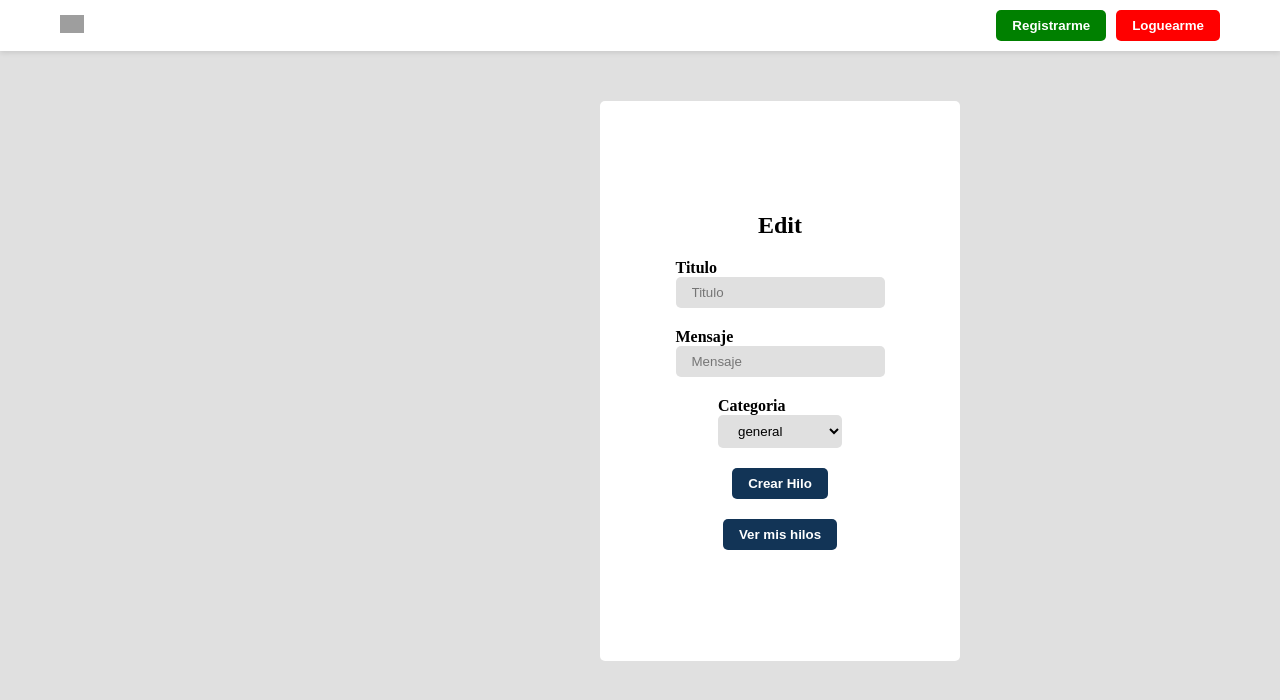
After one commit to DavidKal29/TurboForo, a Flask app: page /perfil/crearHilo in a window 1280 px wide. The commit adds this page. Shown: the top 700 px of the page. Run offline with Flask 3, Linux system fonts and the light colour scheme; some libraries are stand-ins or nearby versions; grey boxes are pictures that could not be loaded.

Commit message:
Ahora en el perfil se pueden crear,ver,eliminar hilos, ademas de editar el perfil correctamente

```diff
--- a/src/app.py
+++ b/src/app.py
@@ -2,7 +2,7 @@ from flask import Flask,render_template,redirect,request,url_for,flash
 from flask_login import login_user,logout_user,login_required,LoginManager,current_user
 from config import config
 from flask_mysqldb import MySQL
-from forms import Persona,Inicar
+from forms import Persona,Inicar,Perfil,Hilo
 from models.entities.User import User
 from models.ModelUser import ModelUser
 
@@ -92,6 +92,11 @@ def register():
             return render_template('register.html',form=form)
 
 
+
+
+
+
+
 @app.route('/perfil',methods=['GET','POST'])
 @login_required
 def perfil():
@@ -103,6 +108,119 @@ def perfil():
 
     datos={'hilos':row[1],'mensajes':row[2],'fecha':row[3]}
     return render_template('perfil.html',datos=datos)
+
+
+
+@app.route('/perfil/edit/<id>',methods=['GET','POST'])
+@login_required
+def editar_perfil(id):
+    if request.method=='GET':
+        form=Perfil()
+
+        form.username.data=current_user.username
+        form.email.data=current_user.email
+        form.image.data=current_user.image
+
+
+
+        return render_template('editarPerfil.html',form=form)
+    elif request.method=='POST':
+        username=request.form.get('username')
+        email=request.form.get('email')
+        image=request.form.get('image')
+
+        print(username,email,image)
+
+        cursor=db.connection.cursor()
+        values=(username,email,image,current_user.id)
+
+        cursor.execute('UPDATE users SET username=%s,email=%s,image=%s WHERE id=%s',values)
+        db.connection.commit()
+
+        return redirect(url_for('perfil'))
+
+
+
+@app.route('/perfil/crearHilo',methods=['GET','POST'])
+def crearHilo():
+    form=Hilo()
+    if request.method=='GET':
+        return render_template('crearHilo.html',form=form)
+    elif request.method=='POST' and form.validate():
+        titulo=request.form.get('titulo')
+        mensaje=request.form.get('mensaje')
+        categoria=request.form.get('categoria')
+
+        print(titulo,mensaje,categoria)
+
+        try:
+            cursor=db.connection.cursor()
+            cursor.execute('INSERT INTO hilos (titulo,id_user,categoria,mensajes) VALUES (%s,%s,%s,%s)',(titulo,current_user.id,categoria,1))
+            db.connection.commit()
+
+            cursor.execute('SELECT id from hilos WHERE id_user=%s  ORDER BY id DESC LIMIT 1',(current_user.id,))
+            id_hilo=cursor.fetchone()
+            print(id_hilo[0])
+
+            cursor.execute('INSERT INTO mensajes (contenido,id_user,id_hilo) VALUES (%s,%s,%s)',(mensaje,current_user.id,id_hilo))
+            db.connection.commit()
+
+            cursor.execute('UPDATE datos SET hilos=hilos+1, mensajes=mensajes+1 WHERE id_user=%s',(current_user.id,))
+            db.connection.commit()
+
+            flash('Añadido con éxito')
+        except Exception as Error:
+            print(Error)
+            flash('error')
+
+        return render_template('crearHilo.html',form=form)
+
+
+
+@app.route('/perfil/verHilos',methods=['GET'])
+def verHilos():
+    cursor=db.connection.cursor()
+    cursor.execute('SELECT id, titulo, categoria,mensajes FROM hilos WHERE id_user=%s',(current_user.id,))
+    rows=cursor.fetchall()
+
+    hilos=[]
+    for row in rows:
+        hilo={'id':row[0],'titulo':row[1],'categoria':row[2],'mensajes':row[3]}
+        hilos.append(hilo)
+    print(hilos)
+
+    return render_template('verHilos.html',hilos=hilos)
+
+@app.route('/perfil/delete/<id>')
+def deletear_hilo(id):
+    cursor=db.connection.cursor()
+
+    cursor.execute('SELECT COUNT(*) FROM mensajes WHERE id_user=%s and id_hilo=%s',(current_user.id,id))
+    cantidad=cursor.fetchone()
+    print('Tuple',cantidad)
+    cantidad=cantidad[0]
+    print('Cantidad:',cantidad)
+
+    cursor.execute('UPDATE datos SET mensajes=mensajes-%s, hilos=hilos-%s WHERE id_user=%s',(cantidad,cantidad,current_user.id))
+
+    cursor.execute('DELETE FROM mensajes WHERE id_hilo=%s',(id,))
+    cursor.execute('DELETE FROM hilos WHERE id=%s',(id,))
+
+
+    db.connection.commit()
+
+    return redirect(url_for('verHilos'))
+
+
+
+
+
+
+
+
+
+
+
 @app.route('/logout')
 @login_required
 def logout():
--- a/src/forms.py
+++ b/src/forms.py
@@ -1,5 +1,5 @@
 from flask_wtf import FlaskForm
-from wtforms import StringField,EmailField,PasswordField,SubmitField
+from wtforms import StringField,EmailField,PasswordField,SubmitField,SelectField
 from wtforms.validators import ValidationError,DataRequired,Length,EqualTo,Email
 
 
@@ -48,3 +48,41 @@ class Inicar(FlaskForm):
         DataRequired(),
         Length(min=5,max=20)
     ])
+
+
+class Perfil(FlaskForm):
+    username=StringField('username',validators=[
+        DataRequired(),
+        Length(min=5,max=20)
+    ])
+
+    email=EmailField('email',validators=[
+        DataRequired(),
+        Length(min=10,max=100),
+        Email()
+    ])
+
+    image=StringField('image',validators=[
+        DataRequired(),
+        Length(max=255)
+    ])
+
+
+class Hilo(FlaskForm):
+    titulo=StringField('titulo',validators=[
+        DataRequired(),
+        Length(max=100),
+    ])
+
+    mensaje=StringField('mensaje',validators=[
+        DataRequired(),
+        Length(max=255)
+    ])
+
+    categoria=SelectField('categoria',validators=[DataRequired()],choices=[
+        ('general','general'),
+        ('informatica','informatica'),
+        ('videojuegos','videojuegos'),
+        ('coches','coches'),
+        ('deporte','deporte')
+     ])
--- a/src/static/style.css
+++ b/src/static/style.css
@@ -134,6 +192,12 @@ form div input {
   border: none;
   background-color: #e0e0e0;
 }
+form div select {
+  border-radius: 5px;
+  padding: 8px 16px;
+  border: none;
+  background-color: #e0e0e0;
+}
 form button {
   border-radius: 5px;
   padding: 8px 16px;
@@ -143,6 +207,10 @@ form button {
   background-color: #123456;
   color: white;
 }
+form button a {
+  color: white;
+  text-decoration: none;
+}
 form span {
   font-weight: bold;
 }
--- a/src/static/style.sass
+++ b/src/static/style.sass
@@ -110,6 +172,11 @@ form
             padding: 8px 16px
             border: none
             background-color: #e0e0e0
+        select
+            border-radius: 5px
+            padding: 8px 16px
+            border: none
+            background-color: #e0e0e0
     button
         border-radius: 5px
         padding: 8px 16px
@@ -118,6 +185,9 @@ form
         cursor: pointer
         background-color: #123456
         color: white
+        a
+            color: white
+            text-decoration: none
     span
         font-weight: bold
         a
--- /dev/null
+++ b/src/templates/crearHilo.html
@@ -0,0 +1,52 @@
+{% extends './layout.html' %}
+
+{% block title %}Crear Hilo{% endblock %}
+
+{% block body %}
+
+<section class="principal">
+
+    <form action="/perfil/crearHilo" method="post">
+        <h1>Edit</h1>
+        {% with messages=get_flashed_messages() %}
+        {% if messages %}
+        {% for msg in messages %}
+        <span style="color: red;">{{msg}}</span>
+        {% endfor %}
+        {% endif %}
+        {% endwith %}
+
+        <div>
+            {% for error in form.titulo.errors %}
+            <span style="color: red;">{{error}}</span>
+            {% endfor %}
+            <label for="">Titulo</label>
+            {{form.titulo(placeholder='Titulo')}}
+        </div>
+
+        <div>
+            {% for error in form.mensaje.errors %}
+            <span style="color: red;">{{error}}</span>
+            {% endfor %}
+            <label for="">Mensaje</label>
+            {{form.mensaje(placeholder='Mensaje')}}
+        </div>
+
+        <div>
+            {% for error in form.categoria.errors %}
+            <span style="color: red;">{{error}}</span>
+            {% endfor %}
+            <label for="">Categoria</label>
+            {{form.categoria(id="select")}}
+        </div>
+
+
+
+        {{form.hidden_tag()}}
+
+        <button type="submit">Crear Hilo</button>
+        <button id="edit"><a href="/perfil/verHilos">Ver mis hilos</a></button>
+    </form>
+</section>
+
+{% endblock %}
--- a/src/templates/layout.html
+++ b/src/templates/layout.html
@@ -4,7 +4,7 @@
     <meta charset="UTF-8">
     <meta name="viewport" content="width=device-width, initial-scale=1.0">
     <title>{% block title %}{% endblock %}</title>
-    <link rel="stylesheet" href="../static/style.css">
+    <link rel="stylesheet" href="{{url_for('static',filename='style.css')}}">
     <link rel="stylesheet" href="https://cdnjs.cloudflare.com/ajax/libs/font-awesome/6.7.2/css/all.min.css" integrity="sha512-Evv84Mr4kqVGRNSgIGL/F/aIDqQb7xQ2vcrdIwxfjThSH8CSR7PBEakCr51Ck+w+/U6swU2Im1vVX0SVk9ABhg==" crossorigin="anonymous" referrerpolicy="no-referrer" />
 </head>
 <body>
```
Also changed, not shown: other parts of src/static/style.css (+60 -2 lines), other parts of src/static/style.sass (+64 -2 lines), database/database.sql (+13 -9 lines), src/templates/editarPerfil.html (added, +51 -0 lines), src/templates/perfil.html (+11 -4 lines), src/templates/verHilos.html (added, +37 -0 lines), 1 other file.
